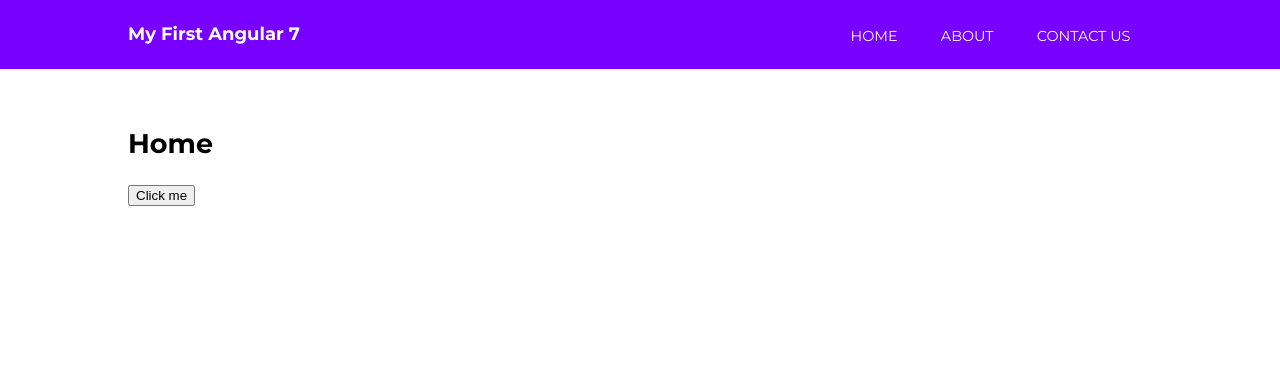
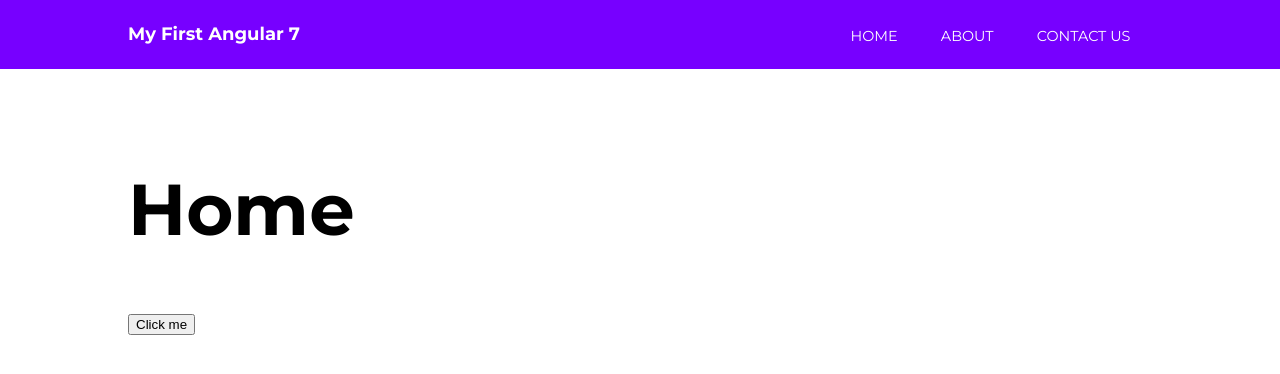
Before and after one commit to ElHasnaouiMus/Angular-7-App-simple-exemple, an Angular app: page / in a window 1280 px wide. Shown: the top 374 px of the page. Built offline with nearby package versions, Linux system fonts and the light colour scheme.

Commit message:
Class Binding: change UI from component logic

```diff
--- a/src/app/home/home.component.html
+++ b/src/app/home/home.component.html
@@ -1,4 +1,8 @@
-<h1>Home</h1>
+<!-- for a single class use :[class.green]="h1Style" -->
+<h1 [ngClass]="{
+  'green': h1Style,
+  'large': !h1Style
+}">Home</h1>
 
 <!-- event binding :wrapp of (click) event & bind it to "firstclick()" method -->
 <!-- check tutorial for more event types:
--- a/src/app/home/home.component.scss
+++ b/src/app/home/home.component.scss
@@ -0,0 +1,7 @@
+.green {
+    color: green;
+}
+
+.large {
+    font-size: 4em;
+}
--- a/src/app/home/home.component.ts
+++ b/src/app/home/home.component.ts
@@ -7,6 +7,8 @@ import { Component, OnInit } from '@angular/core';
 })
 export class HomeComponent implements OnInit {
 
+  h1Style: boolean = false;
+
   constructor() { }
 
   ngOnInit() {
@@ -14,7 +16,7 @@ export class HomeComponent implements OnInit {
 
   // method referenced on th click event
   firstClick(){
-    console.log('clicked');
+    this.h1Style = true;
   }
 
 }
```
